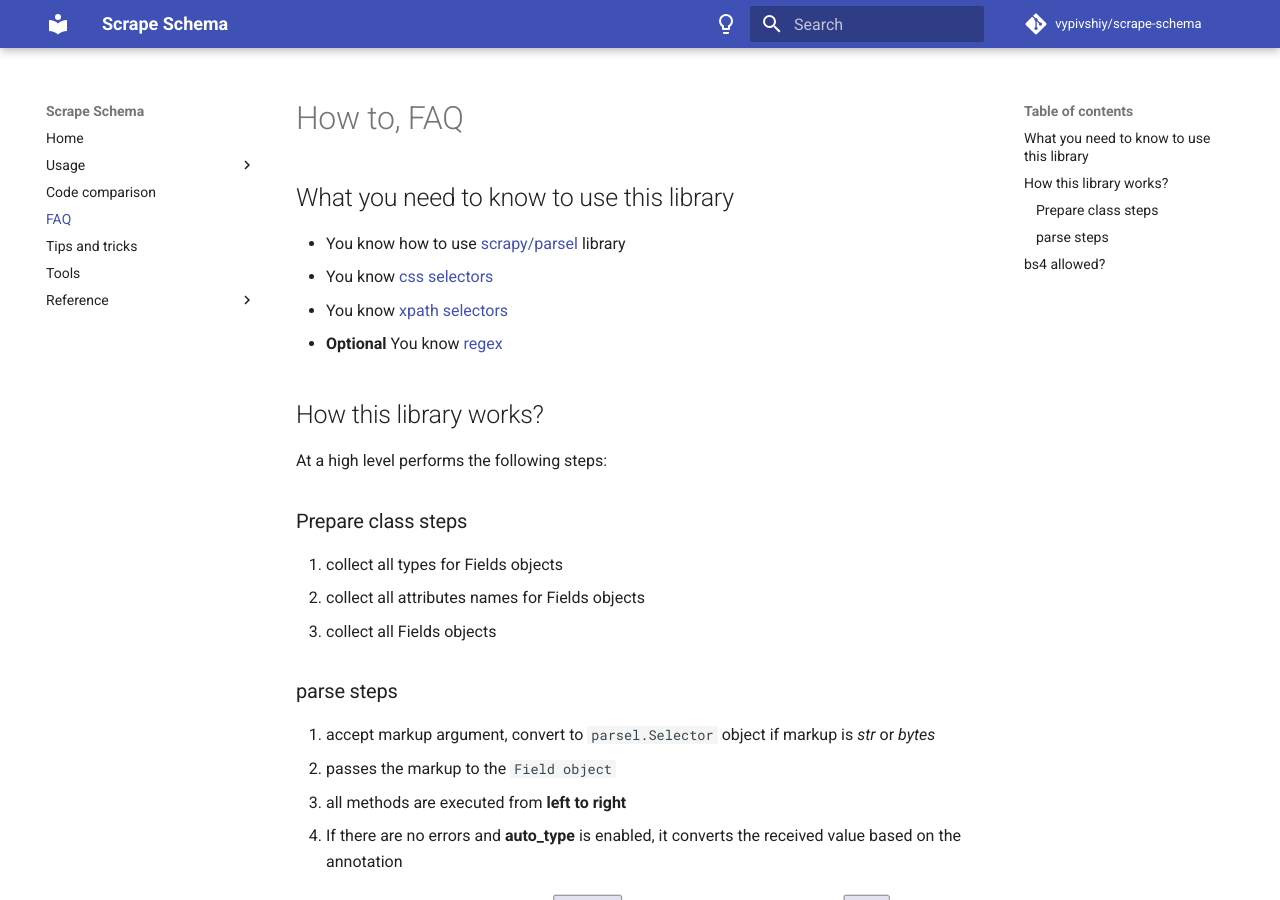
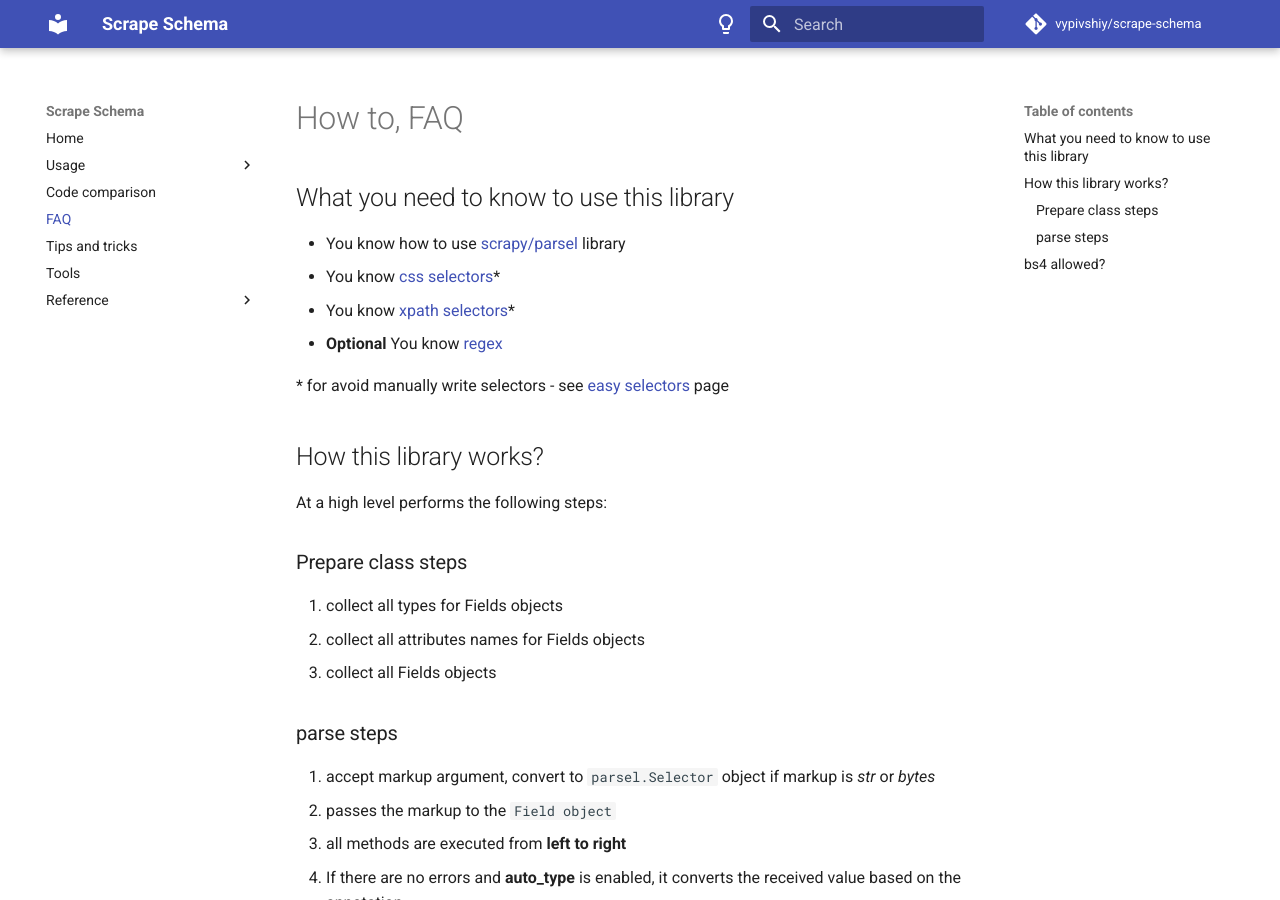
Before and after one commit to vypivshiy/scrape-schema, an MkDocs documentation site: the page built from docs/faq.md, in a window 1280 px wide and 900 px high. Built offline with MkDocs 1.6.1 and Material for MkDocs 9.7.7, drawn with Linux system fonts in a browser that asks for light colours; comment, search, counter and statistics services are not loaded.

Commit message:
add easy selectors reference

```diff
--- a/docs/faq.md
+++ b/docs/faq.md
@@ -2,9 +2,11 @@
 
 ## What you need to know to use this library
 - You know how to use [scrapy/parsel](https://parsel.readthedocs.io/en/latest/) library
-- You know [css selectors](https://en.wikipedia.org/wiki/CSS)
-- You know [xpath selectors](https://en.wikipedia.org/wiki/XPath)
+- You know [css selectors](https://en.wikipedia.org/wiki/CSS)*
+- You know [xpath selectors](https://en.wikipedia.org/wiki/XPath)*
 - **Optional** You know [regex](https://docs.python.org/3.11/howto/regex.html#regex-howto)
+
+\* for avoid manually write selectors - see [easy selectors](usage/easy_selector.md) page
 
 ## How this library works?
 At a high level performs the following steps:
```
